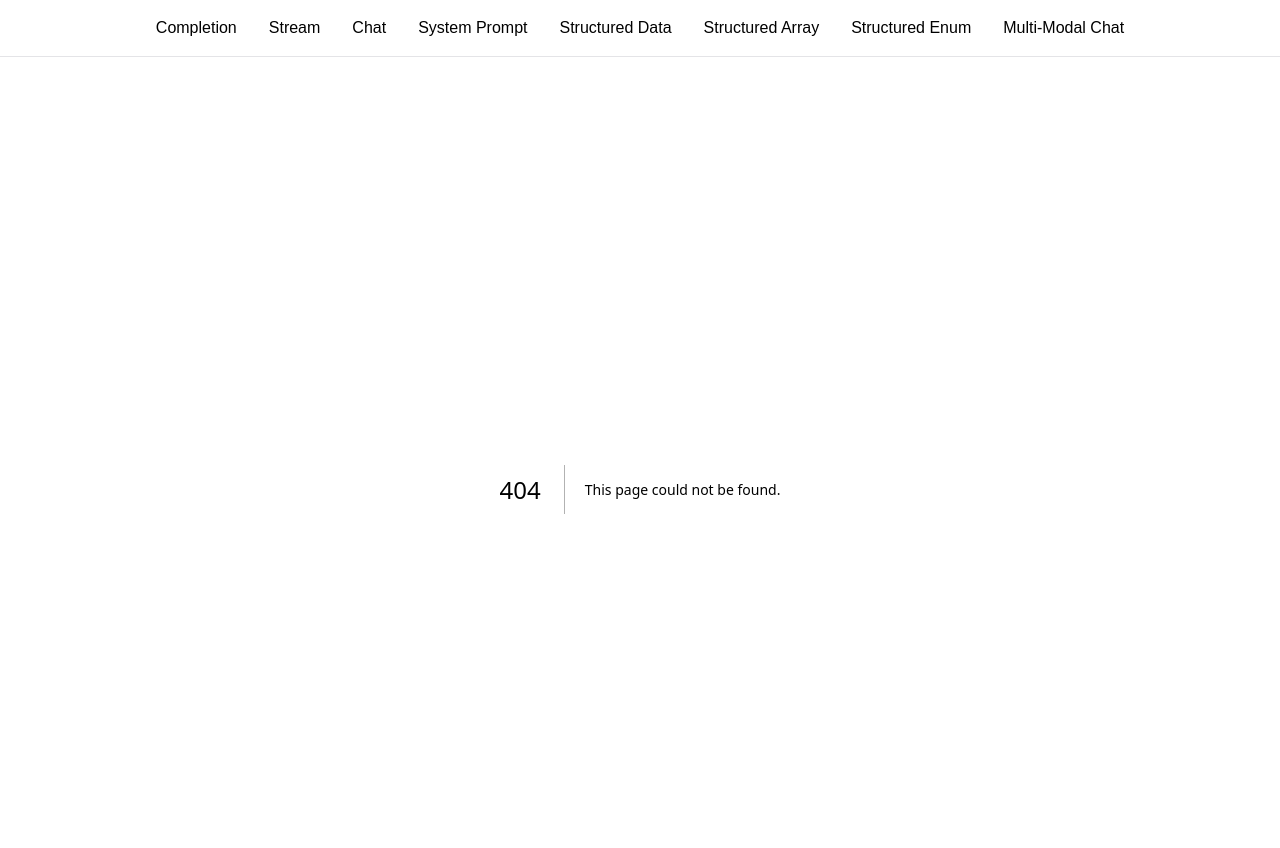
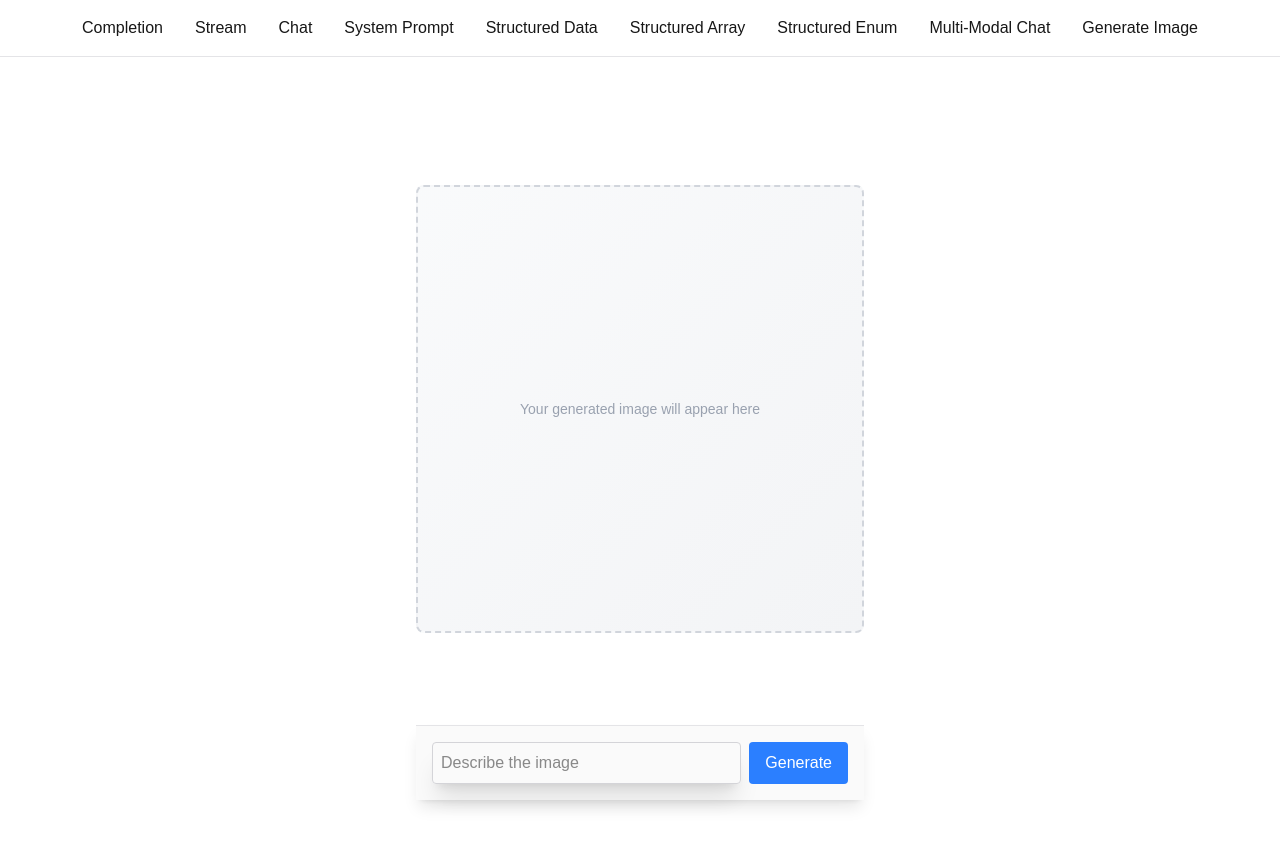
Before and after one commit to ahmedFahmy2024/ai-sdk, a Next.js app: page /ui/generate-image in a window 1280 px wide. Before the commit this address had no page. Shown: the top 848 px of the page. After the commit the page ends 809 px from the top, so only its background shows below. Built offline with nearby package versions, Linux system fonts and the light colour scheme.

Commit message:
feat(image genrate): handle image generate

```diff
--- a/package.json
+++ b/package.json
@@ -14,6 +14,7 @@
     "@ai-sdk/groq": "^2.0.30",
     "@ai-sdk/openai": "^2.0.69",
     "@ai-sdk/react": "^2.0.98",
+    "@ai-sdk/togetherai": "^1.0.29",
     "ai": "^5.0.98",
     "next": "16.0.3",
     "react": "19.2.0",
--- /dev/null
+++ b/src/app/api/generate-image/route.ts
@@ -0,0 +1,67 @@
+import { togetherai } from "@ai-sdk/togetherai";
+import { experimental_generateImage as generateImage } from "ai";
+
+export async function POST(req: Request) {
+  try {
+    const { prompt } = await req.json();
+
+    if (!prompt || prompt.trim().length === 0) {
+      return Response.json(
+        { error: "Prompt is required" },
+        { status: 400 }
+      );
+    }
+
+    const { image } = await generateImage({
+      model: togetherai.image("black-forest-labs/FLUX.1-schnell-Free"),
+      prompt,
+      size: "1024x1024",
+    });
+
+    if (!image) {
+      return Response.json(
+        { error: "No image was generated. Try a different prompt." },
+        { status: 500 }
+      );
+    }
+
+    // Return the base64 image data
+    return Response.json({
+      base64: image.base64,
+      mediaType: "image/png"
+    });
+  } catch (error) {
+    console.error("Error generating image:", error);
+
+    // Provide specific error messages
+    if (error instanceof Error) {
+      if (error.message.includes("quota") || error.message.includes("rate limit")) {
+        return Response.json(
+          { error: "Rate limit exceeded. Please try again in a moment." },
+          { status: 429 }
+        );
+      }
+      if (error.message.includes("not found")) {
+        return Response.json(
+          { error: "Model not found. Please check the model name." },
+          { status: 404 }
+        );
+      }
+      if (error.message.includes("API key")) {
+        return Response.json(
+          { error: "Invalid API key. Please check your TOGETHER_API_KEY." },
+          { status: 401 }
+        );
+      }
+      return Response.json(
+        { error: error.message },
+        { status: 500 }
+      );
+    }
+
+    return Response.json(
+      { error: "Failed to generate image. Please try again." },
+      { status: 500 }
+    );
+  }
+}
--- a/src/app/layout.tsx
+++ b/src/app/layout.tsx
@@ -27,6 +27,7 @@ const navlinks: { name: string; href: string }[] = [
   { name: "Structured Array", href: "/ui/structured-array" },
   { name: "Structured Enum", href: "/ui/structured-enum" },
   { name: "Multi-Modal Chat", href: "/ui/multi-modal-chat" },
+  { name: "Generate Image", href: "/ui/generate-image" },
 ];
 
 export default function RootLayout({
--- /dev/null
+++ b/src/app/ui/generate-image/page.tsx
@@ -0,0 +1,110 @@
+"use client";
+
+import Image from "next/image";
+import { useState } from "react";
+
+export default function GenerateImagePage() {
+  const [prompt, setPrompt] = useState("");
+  const [imageSrc, setImageSrc] = useState<string | null>(null);
+  const [isLoading, setIsLoading] = useState(false);
+  const [error, setError] = useState<string | null>(null);
+
+  const handleSubmit = async (event: React.FormEvent<HTMLFormElement>) => {
+    event.preventDefault();
+
+    if (!prompt.trim()) {
+      setError("Please enter a prompt");
+      return;
+    }
+
+    setIsLoading(true);
+    setImageSrc(null);
+    setError(null);
+    const currentPrompt = prompt;
+    setPrompt("");
+
+    try {
+      const response = await fetch("/api/generate-image", {
+        method: "POST",
+        headers: { "Content-Type": "application/json" },
+        body: JSON.stringify({ prompt: currentPrompt }),
+      });
+
+      const data = await response.json();
+
+      if (!response.ok) {
+        throw new Error(data.error || "Something went wrong");
+      }
+
+      // API now returns { base64, mediaType }
+      setImageSrc(
+        `data:${data.mediaType || "image/png"};base64,${data.base64}`
+      );
+    } catch (error) {
+      console.error("Error generating image:", error);
+      setError(
+        error instanceof Error
+          ? error.message
+          : "Something went wrong. Please try again."
+      );
+      // Restore prompt on error
+      setPrompt(currentPrompt);
+    } finally {
+      setIsLoading(false);
+    }
+  };
+
+  return (
+    <div className="flex flex-col w-full max-w-md py-24 mx-auto stretch">
+      {error && <div className="text-red-500 mb-4">{error}</div>}
+
+      <div className="relative w-full aspect-square mb-20">
+        {isLoading ? (
+          <div className="w-full h-full flex flex-col items-center justify-center bg-gradient-to-br from-gray-100 to-gray-200 dark:from-zinc-800 dark:to-zinc-900 rounded-lg">
+            <div className="w-16 h-16 border-4 border-blue-500 border-t-transparent rounded-full animate-spin mb-4" />
+            <p className="text-gray-600 dark:text-gray-400 text-sm">
+              Generating image...
+            </p>
+          </div>
+        ) : imageSrc ? (
+          <Image
+            alt="Generated Image"
+            className="w-full h-full object-cover rounded-lg shadow-lg"
+            src={imageSrc}
+            width={1024}
+            height={1024}
+          />
+        ) : (
+          <div className="w-full h-full flex items-center justify-center bg-gradient-to-br from-gray-50 to-gray-100 dark:from-zinc-900 dark:to-zinc-800 rounded-lg border-2 border-dashed border-gray-300 dark:border-zinc-700">
+            <p className="text-gray-400 dark:text-gray-600 text-sm">
+              Your generated image will appear here
+            </p>
+          </div>
+        )}
+      </div>
+
+      <form
+        onSubmit={handleSubmit}
+        className="fixed bottom-0 w-full max-w-md mx-auto left-0 right-0 p-4 bg-zinc-50 dark:bg-zinc-950 border-t border-zinc-200 dark:border-zinc-800 shadow-lg"
+      >
+        <div className="flex gap-2">
+          <input
+            className="flex-1 dark:bg-zinc-800 p-2 border border-zinc-300 dark:border-zinc-700 rounded shadow-xl"
+            placeholder="Describe the image"
+            type="text"
+            value={prompt}
+            onChange={(e) => setPrompt(e.target.value)}
+            disabled={isLoading}
+          />
+          <button
+            type="submit"
+            disabled={isLoading}
+            className="bg-blue-500 text-white px-4 py-2 rounded hover:bg-blue-600 transition-colors disabled:opacity-50 disabled:cursor-not-allowed"
+          >
+            Generate
+          </button>
+        </div>
+      </form>
+    </div>
+  );
+}
```
Also changed, not shown: 5 other files (tests, documents, lock files or other folders).
